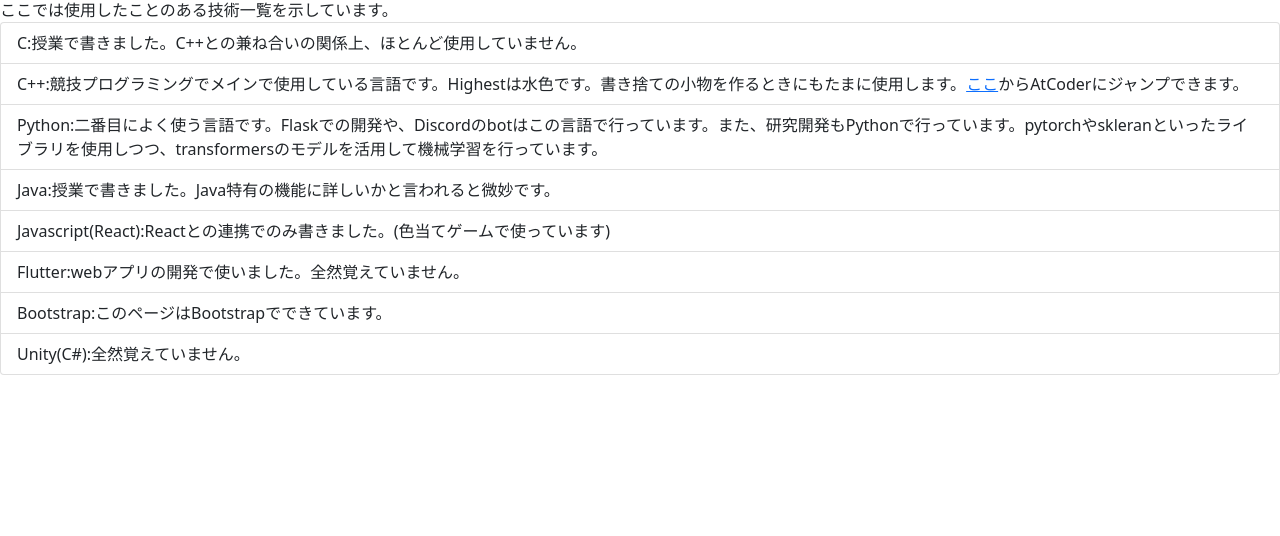
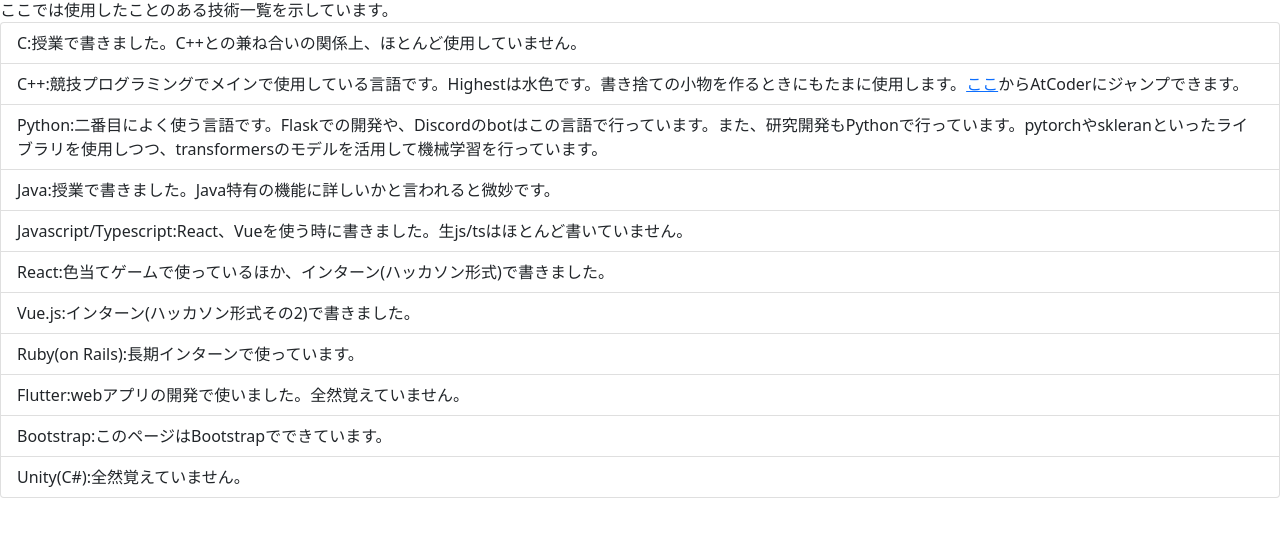
Before and after one commit to ekaraage/ekaraage.github.io, a plain HTML site: page skills.html in a window 1280 px wide. Shown: the part 50-586 px from the top of the page. Drawn offline with nearby package versions, Linux system fonts and the light colour scheme.

Commit message:
言語を追加

```diff
--- a/skills.html
+++ b/skills.html
@@ -38,7 +38,10 @@
 		<li class="list-group-item">C++:競技プログラミングでメインで使用している言語です。Highestは水色です。書き捨ての小物を作るときにもたまに使用します。<a href="https://atcoder.jp/users/ekaraage">ここ</a>からAtCoderにジャンプできます。</li>
 		<li class="list-group-item">Python:二番目によく使う言語です。Flaskでの開発や、Discordのbotはこの言語で行っています。また、研究開発もPythonで行っています。pytorchやskleranといったライブラリを使用しつつ、transformersのモデルを活用して機械学習を行っています。</li>
 		<li class="list-group-item">Java:授業で書きました。Java特有の機能に詳しいかと言われると微妙です。</li>
-		<li class="list-group-item">Javascript(React):Reactとの連携でのみ書きました。(色当てゲームで使っています)</li>
+		<li class="list-group-item">Javascript/Typescript:React、Vueを使う時に書きました。生js/tsはほとんど書いていません。</li>
+		<li class="list-group-item">React:色当てゲームで使っているほか、インターン(ハッカソン形式)で書きました。</li>
+		<li class="list-group-item">Vue.js:インターン(ハッカソン形式その2)で書きました。</li>
+		<li class="list-group-item">Ruby(on Rails):長期インターンで使っています。</li>
 		<li class="list-group-item">Flutter:webアプリの開発で使いました。全然覚えていません。</li>
 		<li class="list-group-item">Bootstrap:このページはBootstrapでできています。</li>
 		<li class="list-group-item">Unity(C#):全然覚えていません。</li>
```
